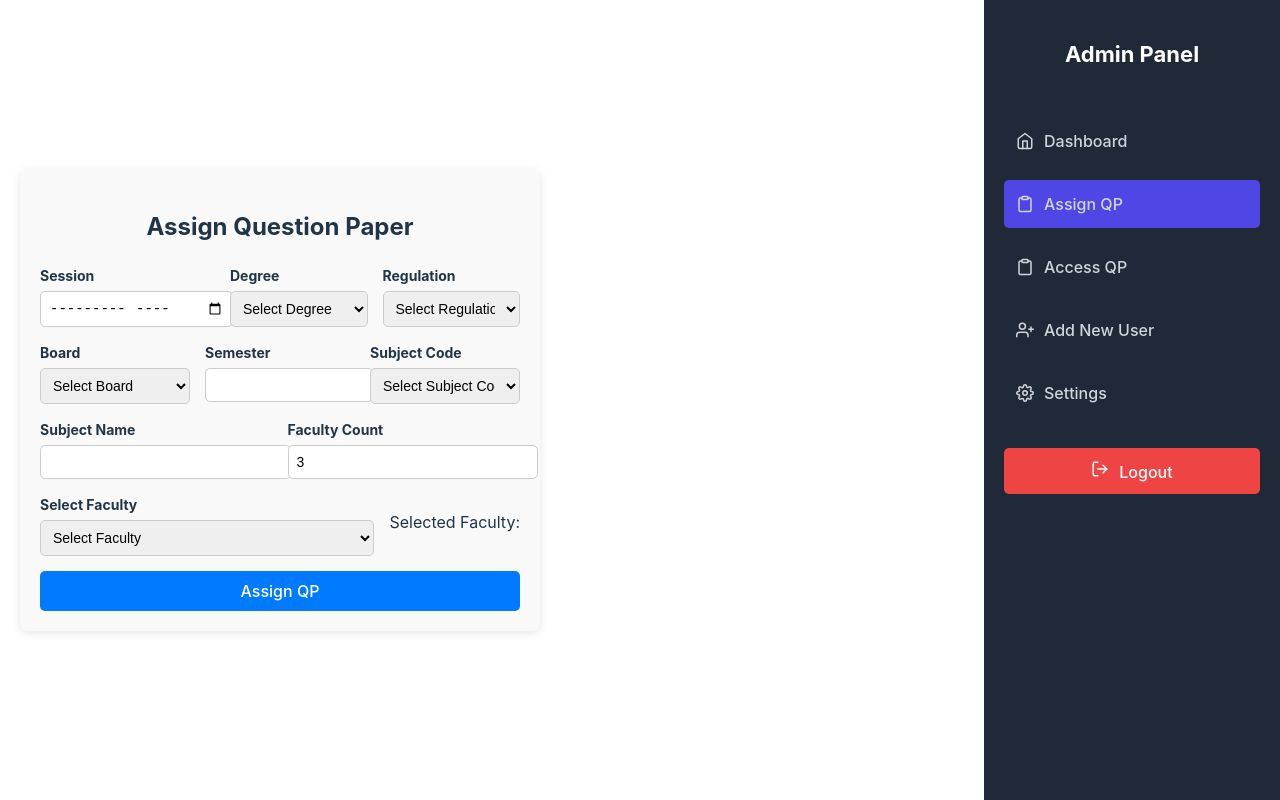
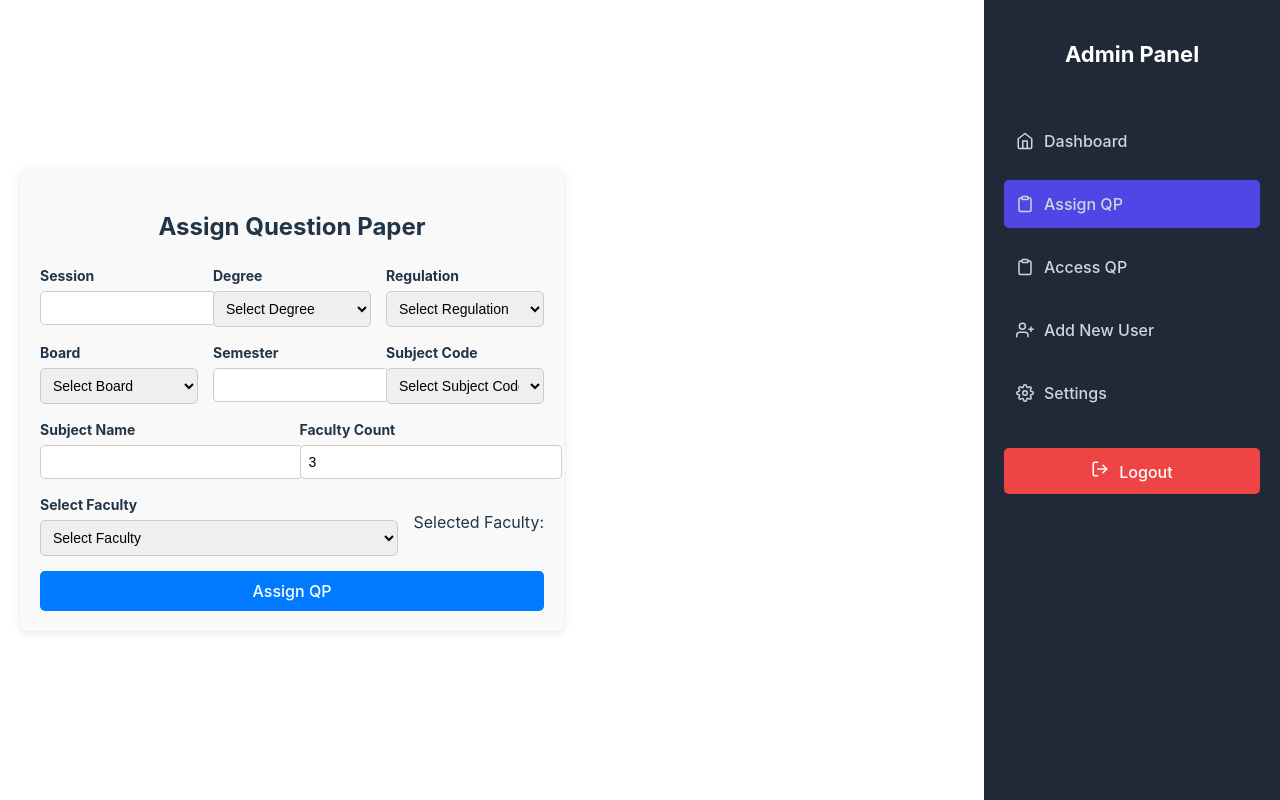
Before and after one commit to CowTheGreat/EQPMS, a React (Vite) app in the folder Frontend/: page /assign-qp in a window 1280 px wide. Built offline with nearby package versions, Linux system fonts and the light colour scheme; sample sign-in values are in the browser's storage.

Commit message:
session changed

```diff
--- a/Frontend/src/pages/AssignQP.jsx
+++ b/Frontend/src/pages/AssignQP.jsx
@@ -129,10 +129,20 @@ const AssignQP = () => {
 
       <form className={styles.form} onSubmit={handleSubmit}>
         <div className={styles.inputGroupRow}>
+          {/* <div className={styles.inputGroup}>
+            <label>Session</label>
+            <input
+              type="month"
+              name="session"
+              value={formData.session}
+              onChange={handleChange}
+              required
+            />
+          </div> */}
           <div className={styles.inputGroup}>
             <label>Session</label>
             <input
-              type="month"
+              type="text"
               name="session"
               value={formData.session}
               onChange={handleChange}
```
